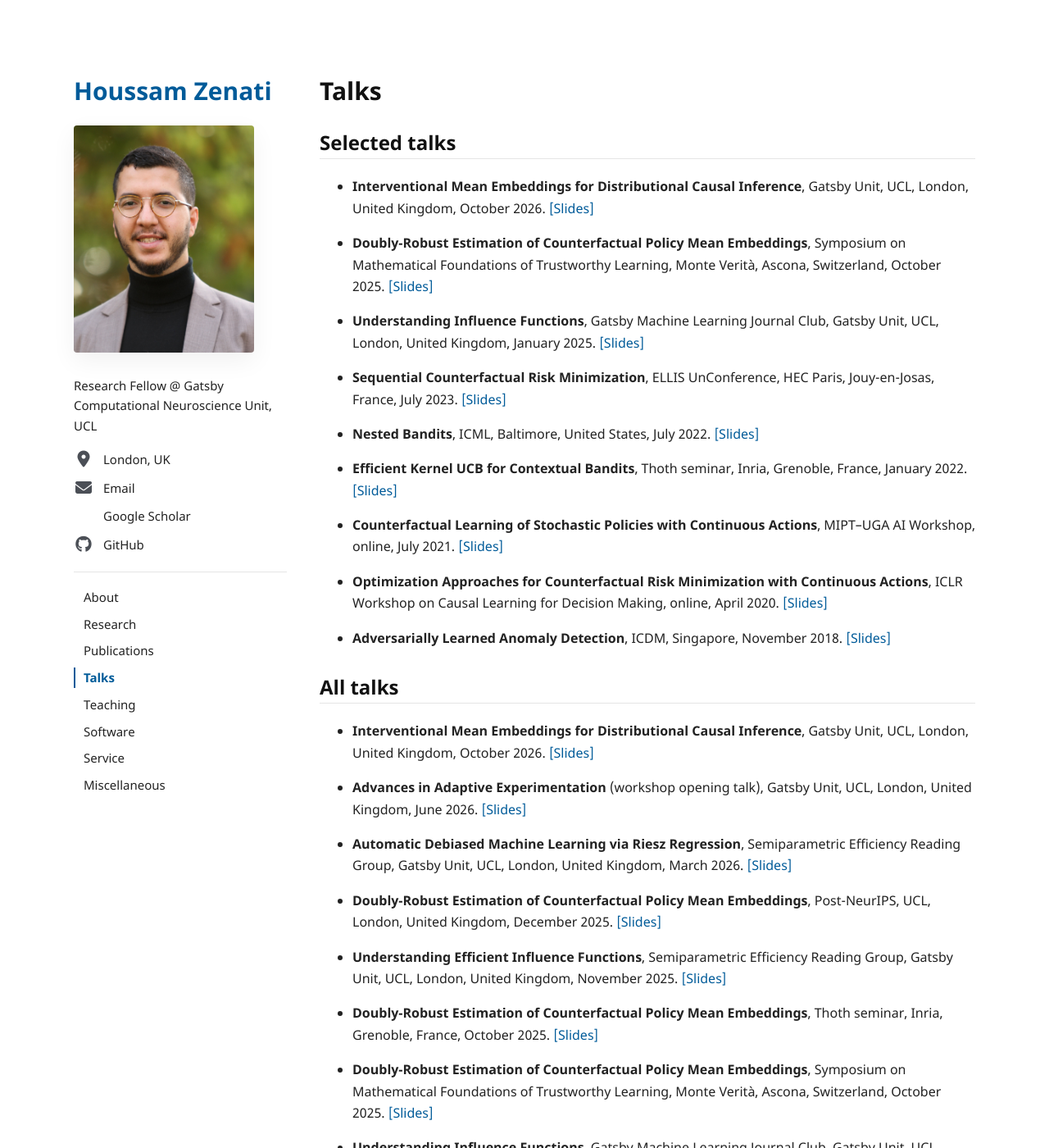
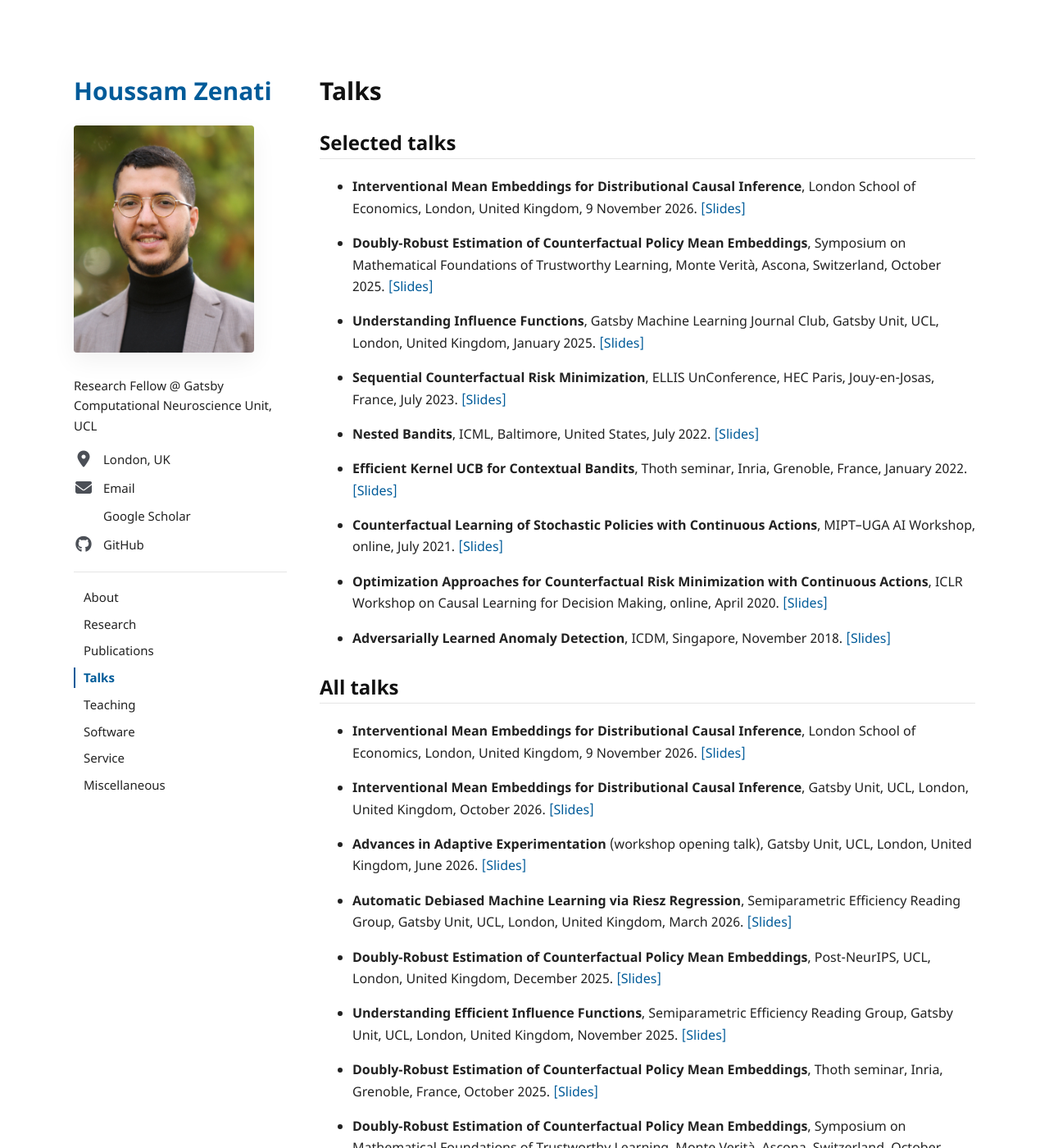
Before and after one commit to houssamzenati/houssamzenati.github.io, a Jekyll site: the page built from talks.md, in a window 1280 px wide and 1400 px high. Shown: the whole window at 82% size. Built offline with Jekyll 4.4.1, drawn with Linux system fonts in a browser that asks for light colours; a style sheet for code colours, icons or effects is not loaded.

Commit message:
Feature the LSE interventional mean embeddings talk
Slides built from Overleaf revision c48f2a1.

```diff
--- a/talks.md
+++ b/talks.md
@@ -6,7 +6,7 @@
 
 ## Selected talks
 
-- **Interventional Mean Embeddings for Distributional Causal Inference**, Gatsby Unit, UCL, London, United Kingdom, October 2026. [[Slides]]({{ "/assets/slides/ime-2026-handout.pdf" | relative_url }})
+- **Interventional Mean Embeddings for Distributional Causal Inference**, London School of Economics, London, United Kingdom, 9 November 2026. [[Slides]]({{ "/assets/slides/ime-2026-11-lse.pdf" | relative_url }})
 
 - **Doubly-Robust Estimation of Counterfactual Policy Mean Embeddings**, Symposium on Mathematical Foundations of Trustworthy Learning, Monte Verità, Ascona, Switzerland, October 2025. [[Slides]]({{ "/assets/slides/T15-2025-10-monte-verita-dr-cpme.pdf" | relative_url }})
 
@@ -25,6 +25,8 @@
 - **Adversarially Learned Anomaly Detection**, ICDM, Singapore, November 2018. [[Slides]]({{ "/assets/slides/T02-2018-11-icdm-adversarially-learned-anomaly-detection.pdf" | relative_url }})
 
 ## All talks
+
+- **Interventional Mean Embeddings for Distributional Causal Inference**, London School of Economics, London, United Kingdom, 9 November 2026. [[Slides]]({{ "/assets/slides/ime-2026-11-lse.pdf" | relative_url }})
 
 - **Interventional Mean Embeddings for Distributional Causal Inference**, Gatsby Unit, UCL, London, United Kingdom, October 2026. [[Slides]]({{ "/assets/slides/ime-2026-handout.pdf" | relative_url }})
 
```
Also changed, not shown: 1 other file.
